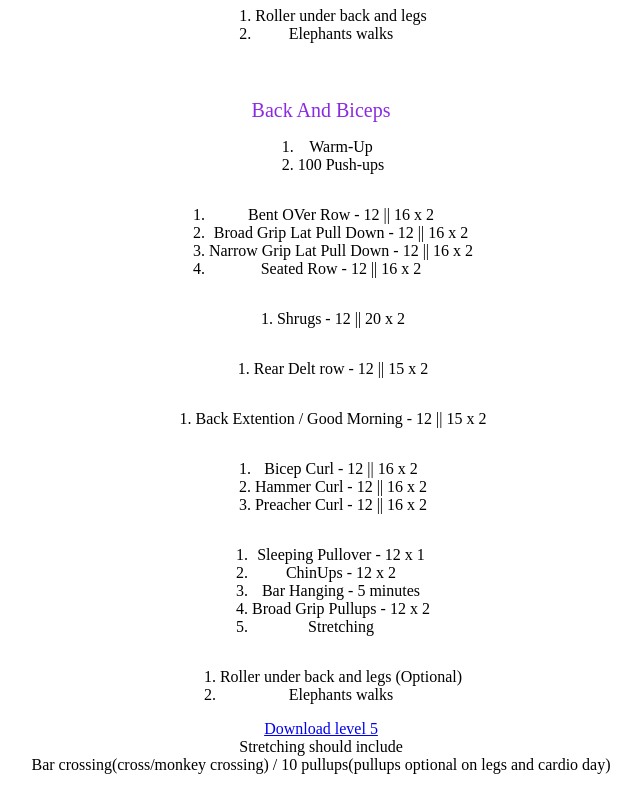
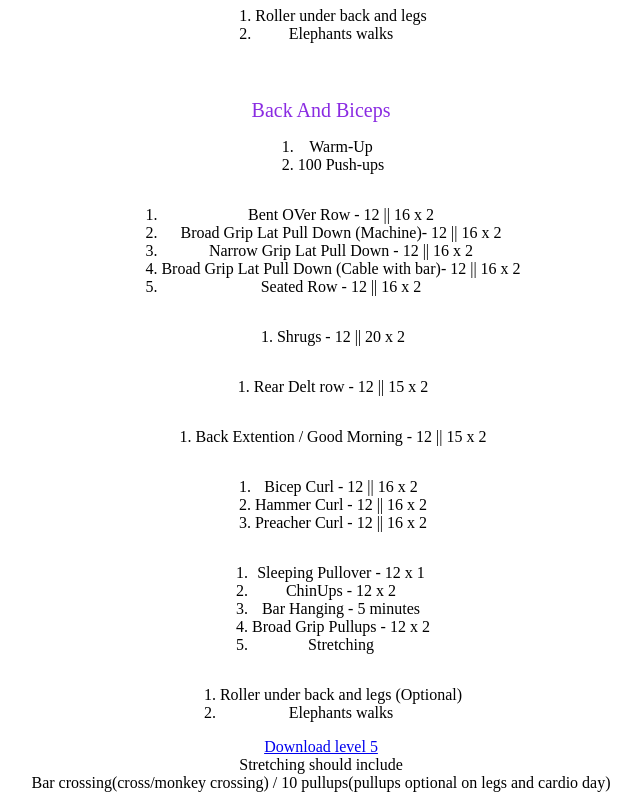
Before and after one commit to IlIIIlIIIlIlIlI/workout-plan, a React (Create React App) app: page / in a window 1280 px wide. Shown: the part 1900-2700 px from the top of the page, without its empty margins (319-960 px from the left). Built offline with nearby package versions, Linux system fonts and the light colour scheme.

Commit message:
new changes

```diff
--- a/src/BackAndBiceps/BackAndBiceps.tsx
+++ b/src/BackAndBiceps/BackAndBiceps.tsx
@@ -11,8 +11,9 @@ function BackAndBiceps() {
 
       <ol>
         <li>Bent OVer Row - 12 || 16 x 2</li>
-        <li>Broad Grip Lat Pull Down - 12 || 16 x 2</li>
+        <li>Broad Grip Lat Pull Down (Machine)- 12 || 16 x 2</li>
         <li>Narrow Grip Lat Pull Down - 12 || 16 x 2</li>
+        <li>Broad Grip Lat Pull Down (Cable with bar)- 12 || 16 x 2</li>
         <li>Seated Row - 12 || 16 x 2</li>
       </ol>
 
```
